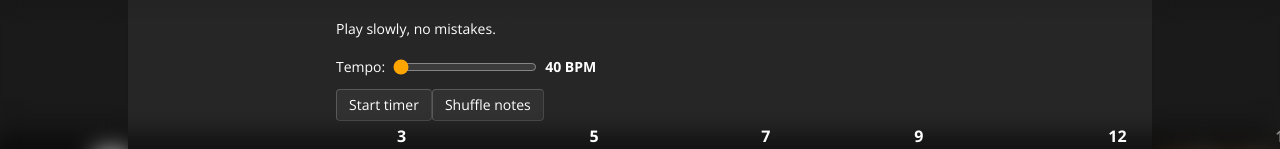
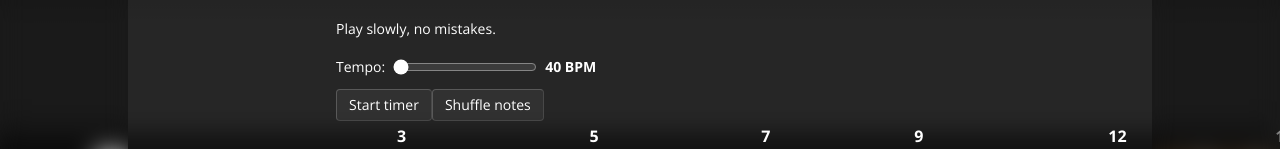
Before and after one commit to MekonLips/Frets, a React (Vite) app: page /exercises/1 in a window 1280 px wide. Shown: the part 136-285 px from the top of the page. Built offline with nearby package versions, Linux system fonts and the light colour scheme.

Commit message:
Change tempo slider active colour to white

```diff
--- a/src/index.css
+++ b/src/index.css
@@ -303,7 +303,7 @@
   }
   .legacy-practice-controls input[type="range"] {
     width: 9rem;
-    accent-color: orange;
+    accent-color: white;
   }
   .legacy-practice-controls input[type="checkbox"] {
     accent-color: orange;
```
